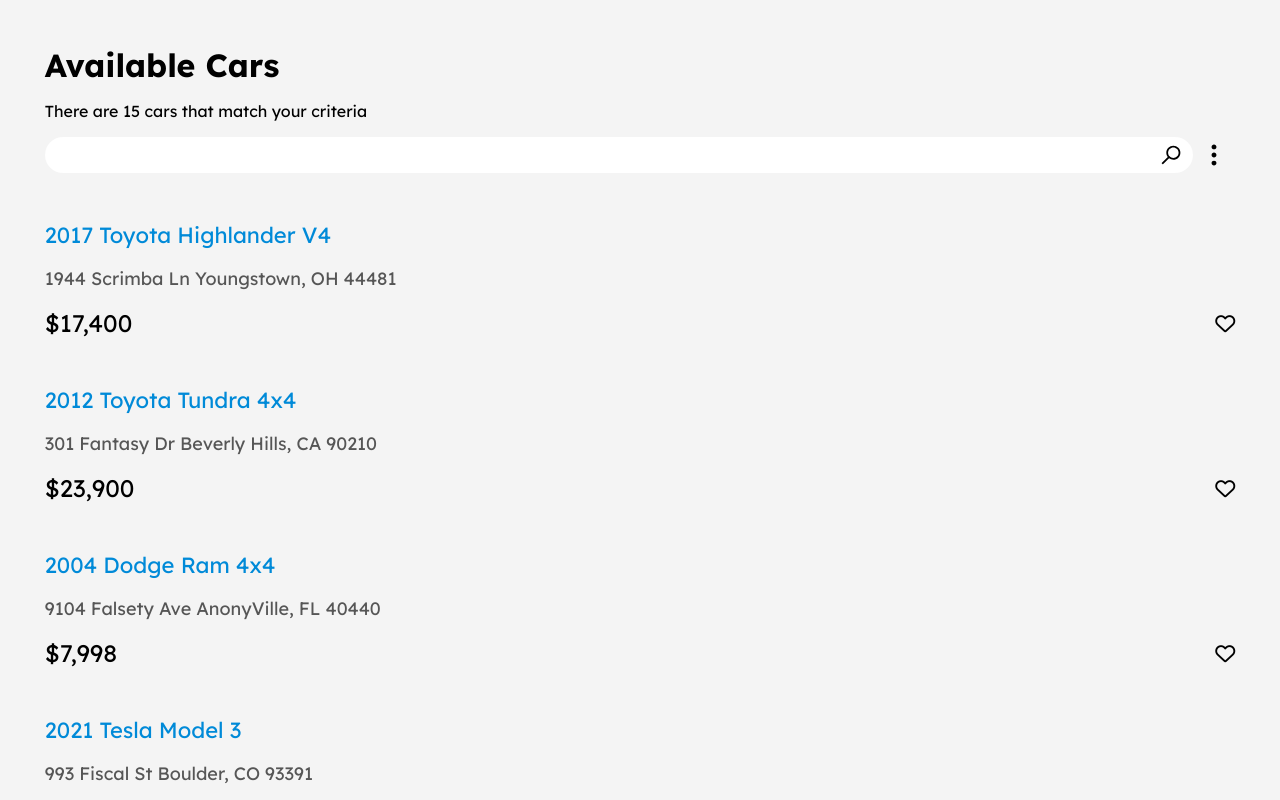
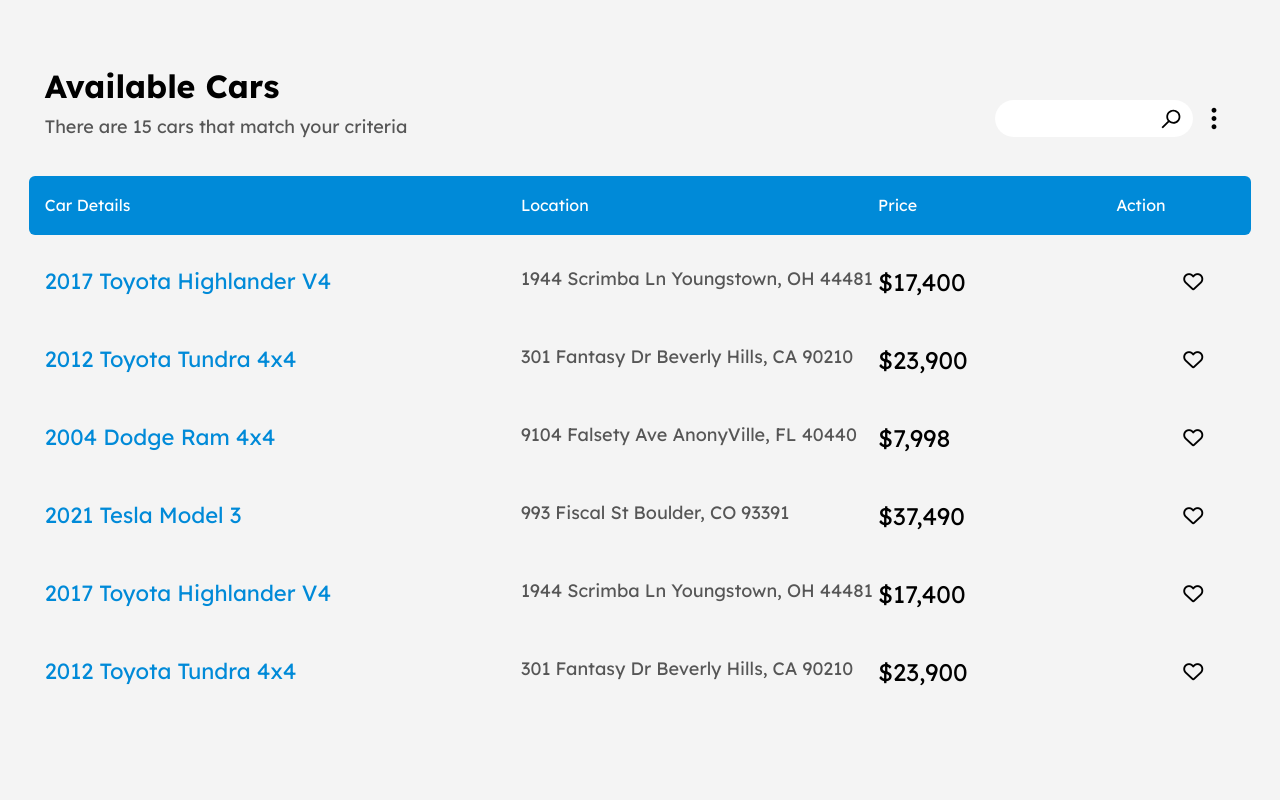
Before and after one commit to thet-naing-soe/car-sales-site, a plain HTML site: page index.html in a window 1280 px wide. Shown: the top 800 px of the page. Drawn offline with Linux system fonts and the light colour scheme.

Commit message:
desktop style

```diff
--- a/index.css
+++ b/index.css
@@ -20,7 +20,7 @@
 .title {
   margin-bottom: 0;
 }
-.subheading {
+.subtitle {
   font-size: 1.125rem;
   color: var(--text-color);
 }
@@ -95,3 +95,35 @@
   font-size: 1.5rem;
   margin: 0;
 }
+@media only screen and (min-width: 900px) {
+  header {
+    display: flex;
+    justify-content: space-between;
+    align-items: center;
+  }
+  .icons {
+    margin-bottom: 0;
+  }
+  .subtitle {
+    margin: 0.5em 0 3em;
+  }
+  .labels {
+    display: block;
+    background: var(--primary-color);
+    color: white;
+    display: grid;
+    grid-template-columns: 40% 30% 20% auto;
+    padding: 0.2em 1em;
+  }
+  .cars {
+    display: grid;
+    grid-template-columns: 40% 30% auto;
+  }
+  .far,
+  .fas {
+    margin-right: 1.6em;
+  }
+  .car-location {
+    margin: 0;
+  }
+}
```
